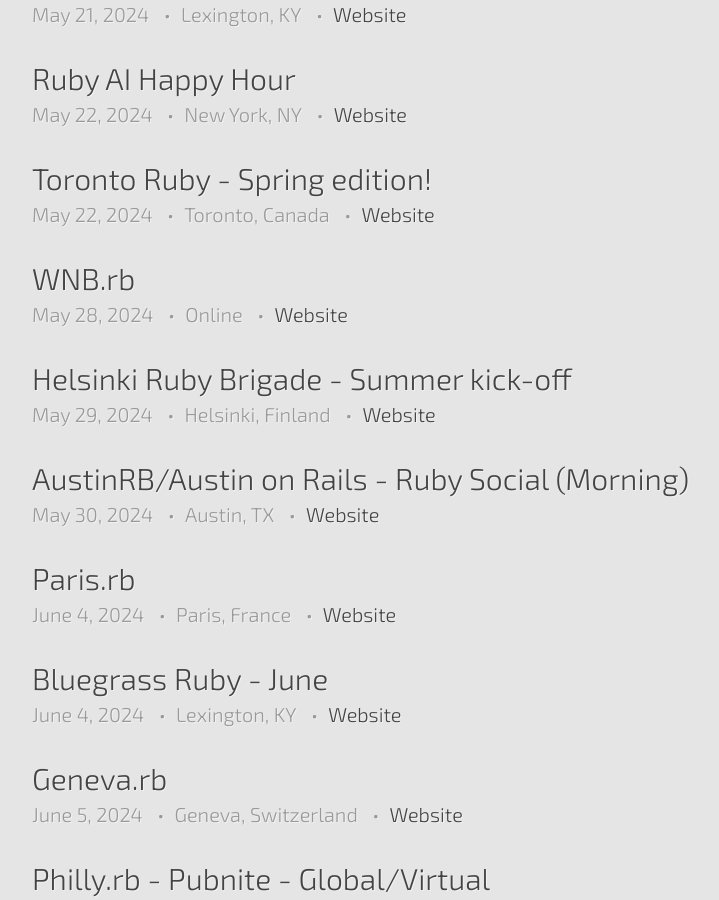
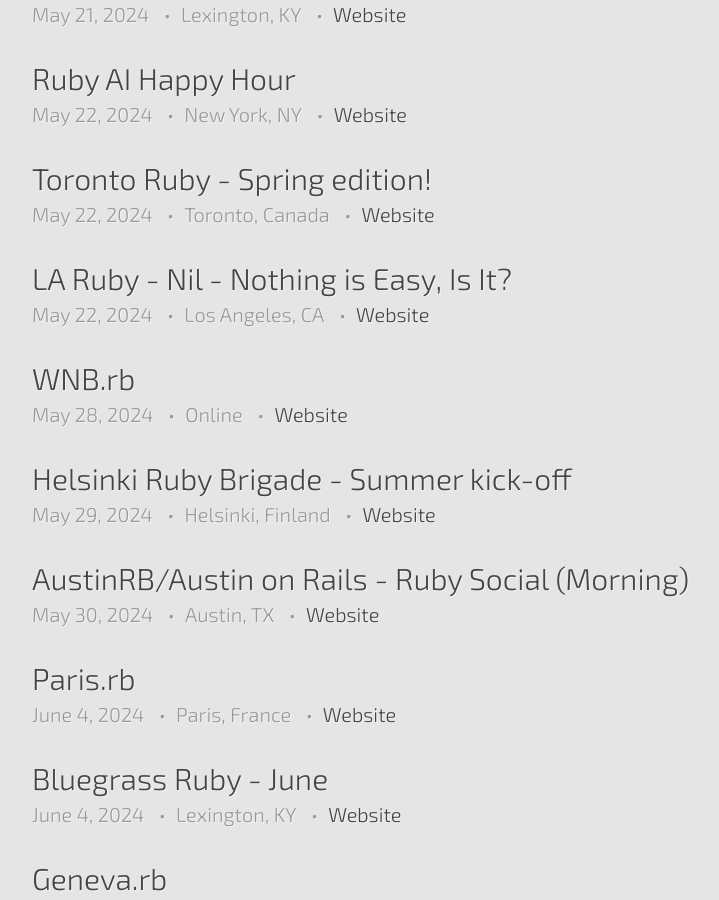
Before and after one commit to ruby-conferences/ruby-conferences.github.io, a Jekyll site: the page built from meetups/index.html, in a window 1280 px wide and 900 px high, scrolled down 1140 px. Shown: the whole window, without its empty margins (208-927 px from the left). Built offline with Jekyll 4.4.1, drawn with Linux system fonts in a browser that asks for light colours.

Commit message:
Add LA Ruby May event (#625)

```diff
--- a/_data/meetups.yml
+++ b/_data/meetups.yml
@@ -432,6 +432,13 @@
   end_time: 21:00:00 EST
   url: https://toronto-ruby.com/past-events
 
+- name: LA Ruby - Nil - Nothing is Easy, Is It?
+  location: Los Angeles, CA
+  date: 2024-05-22
+  start_time: 18:00:00 PDT
+  end_time: 20:00:00 PDT
+  url: https://www.meetup.com/de-DE/laruby/events/300616988
+
 - name: AustinRB/Austin on Rails - Ruby Social (Morning)
   location: Austin, TX
   date: 2024-05-30
```
